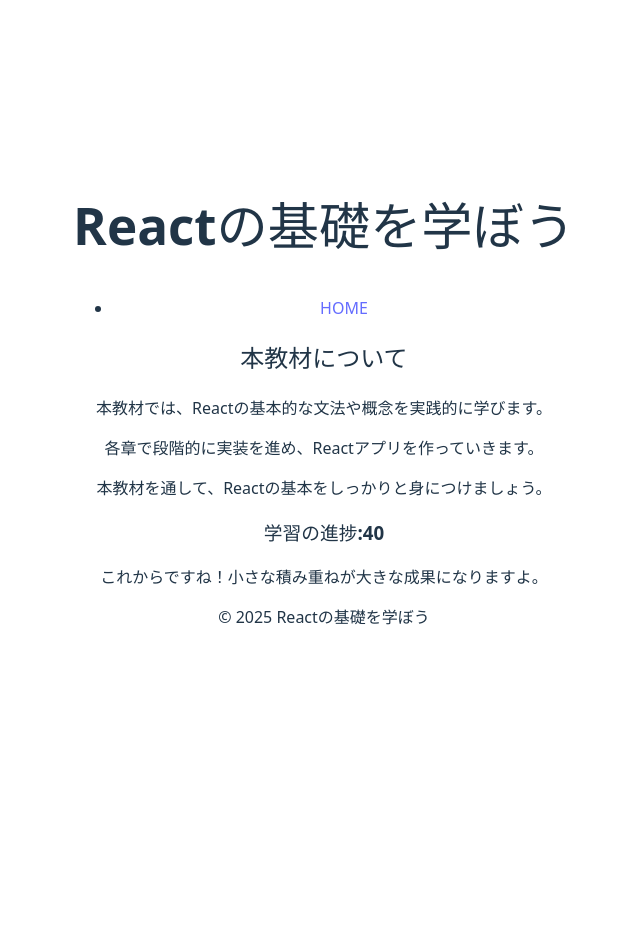
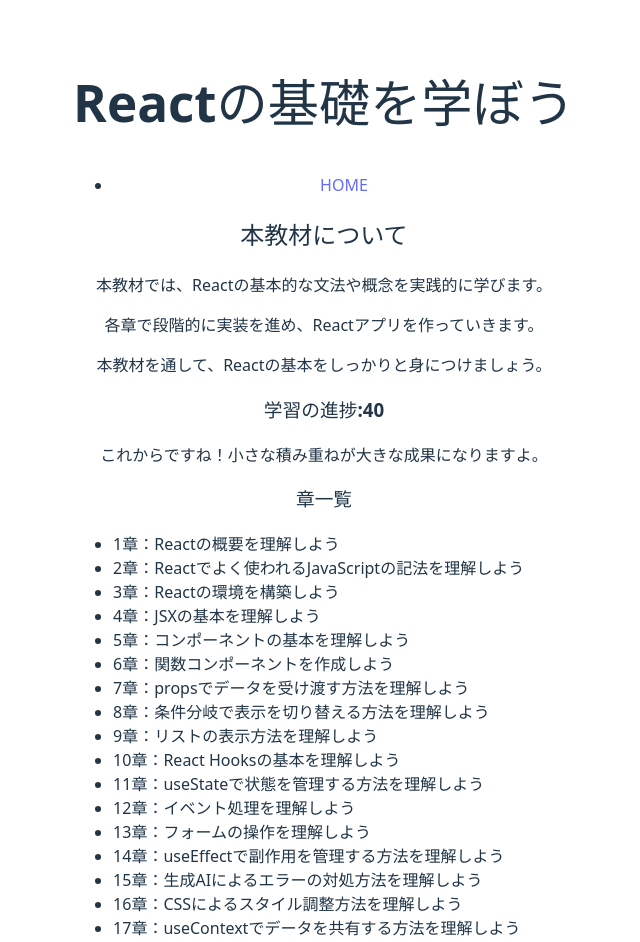
Before and after one commit to TakSakamoto-Osaka/react-basic, a React (Vite) app: page / in a window 1280 px wide. Shown: the top 942 px of the page, without its empty margins (316-956 px from the left). Before the commit the page ends 800 px from the top, so only its background shows below. Built offline with nearby package versions, Linux system fonts and the light colour scheme.

Commit message:
9章 リストの表示方法を理解しよう

```diff
--- a/src/components/MainContent.jsx
+++ b/src/components/MainContent.jsx
@@ -1,4 +1,29 @@
 import React from "react";
+
+// 章タイトル
+const chapters = [
+  'Reactの概要を理解しよう',
+  'Reactでよく使われるJavaScriptの記法を理解しよう',
+  'Reactの環境を構築しよう',
+  'JSXの基本を理解しよう',
+  'コンポーネントの基本を理解しよう',
+  '関数コンポーネントを作成しよう',
+  'propsでデータを受け渡す方法を理解しよう',
+  '条件分岐で表示を切り替える方法を理解しよう',
+  'リストの表示方法を理解しよう',
+  'React Hooksの基本を理解しよう',
+  'useStateで状態を管理する方法を理解しよう',
+  'イベント処理を理解しよう',
+  'フォームの操作を理解しよう',
+  'useEffectで副作用を管理する方法を理解しよう',
+  '生成AIによるエラーの対処方法を理解しよう',
+  'CSSによるスタイル調整方法を理解しよう',
+  'useContextでデータを共有する方法を理解しよう',
+  'Reactで簡単なカウンターアプリを作ろう',
+  '生成AIでテストケースを作ろう'
+];
+
+const chapterKes = chapters.map(() => crypto.randomUUID());
 
 export function MainContent({ progress = 0 }) {
     return(
@@ -16,6 +41,17 @@
                 {progress >=50 && progress < 100 && <p>後半戦です！気を抜かずに頑張りましょう。</p>}
                 {progress < 50 && <p>これからですね！小さな積み重ねが大きな成果になりますよ。</p>}
             </section>
+
+            <section>
+                <h3>章一覧</h3>
+                <ul style={{ textAlign: "left" }}>
+                    {chapters.map((chapterTitle, index) => (
+                        <li key={chapterKes[index]}>
+                            {index + 1}章：{chapterTitle}
+                        </li>
+                    ))}
+                </ul>
+            </section>
         </main>
     );
 }
```
